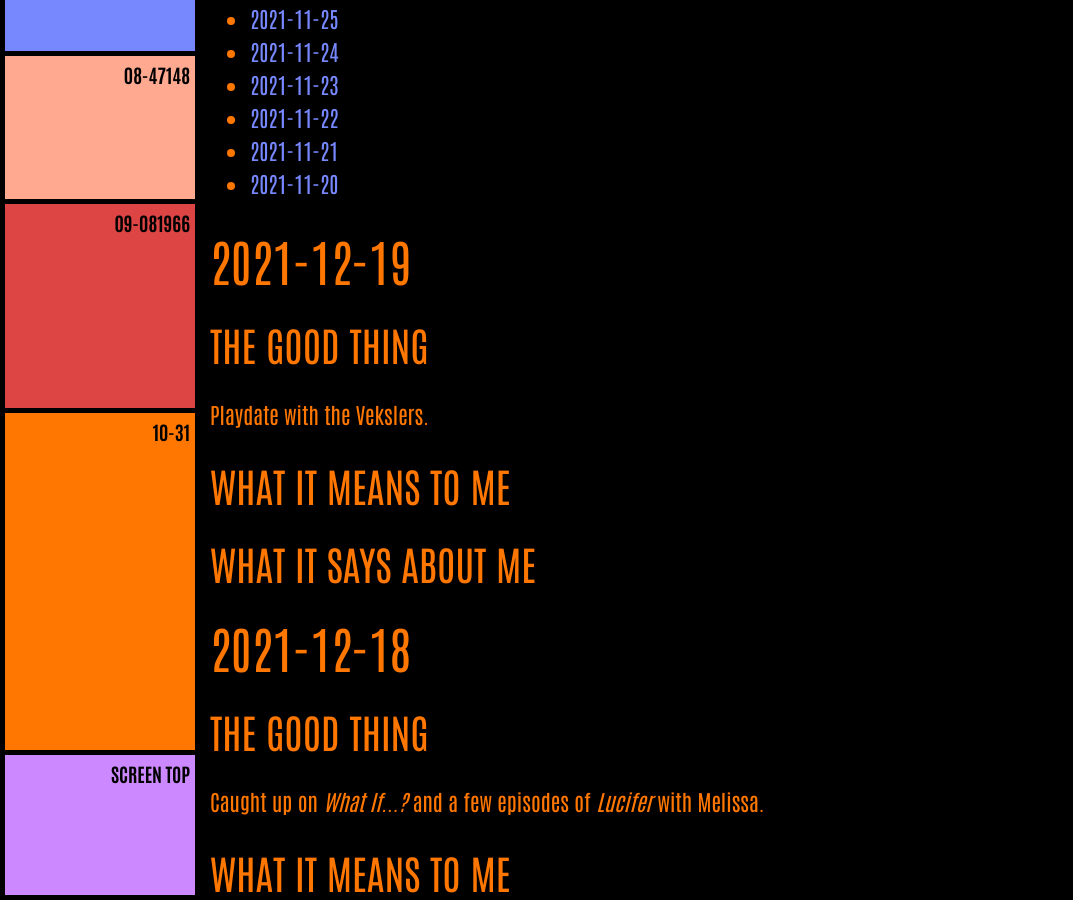
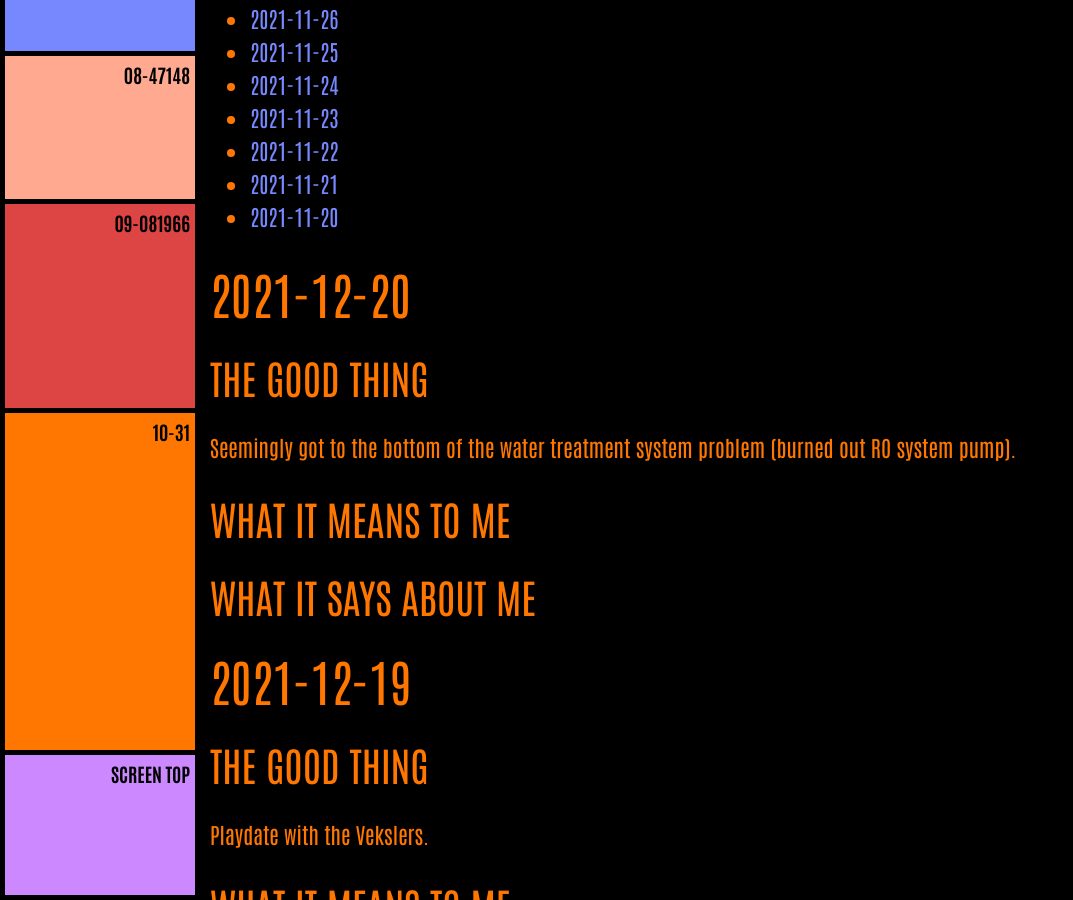
Before and after one commit to ArthurZey/arthurzey.github.io, a Jekyll site: the page built from _pages/one-good-thing.md, in a window 1280 px wide and 900 px high, scrolled down 1342 px. Shown: the whole window, without its empty margins (0-1073 px from the left). Built offline with Jekyll 4.4.1, drawn with Linux system fonts in a browser that asks for light colours; some of the changed text lies outside the part shown.

Commit message:
added stub for 2021-12-20

```diff
--- a/_pages/one-good-thing.md
+++ b/_pages/one-good-thing.md
@@ -12,6 +12,14 @@ sitemap: false
 * TOC
 {:toc}
 {::options toc_levels="2" /}
+
+## 2021-12-20
+### The Good Thing
+Seemingly got to the bottom of the water treatment system problem (burned out RO system pump).
+### What It Means to Me
+
+### What It Says about Me
+
 
 ## 2021-12-19
 ### The Good Thing
```
Also changed, not shown: other parts of _pages/one-good-thing.md (+1 -1 lines).
